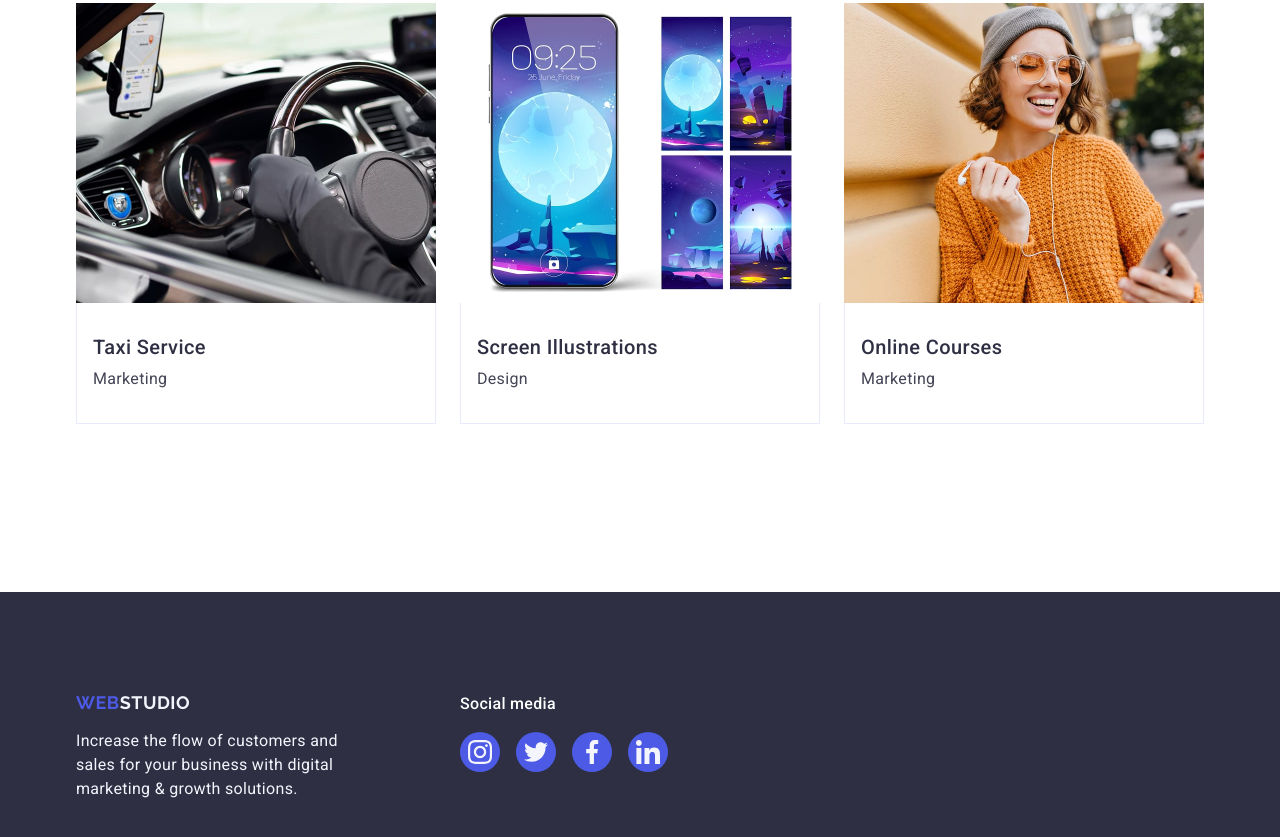
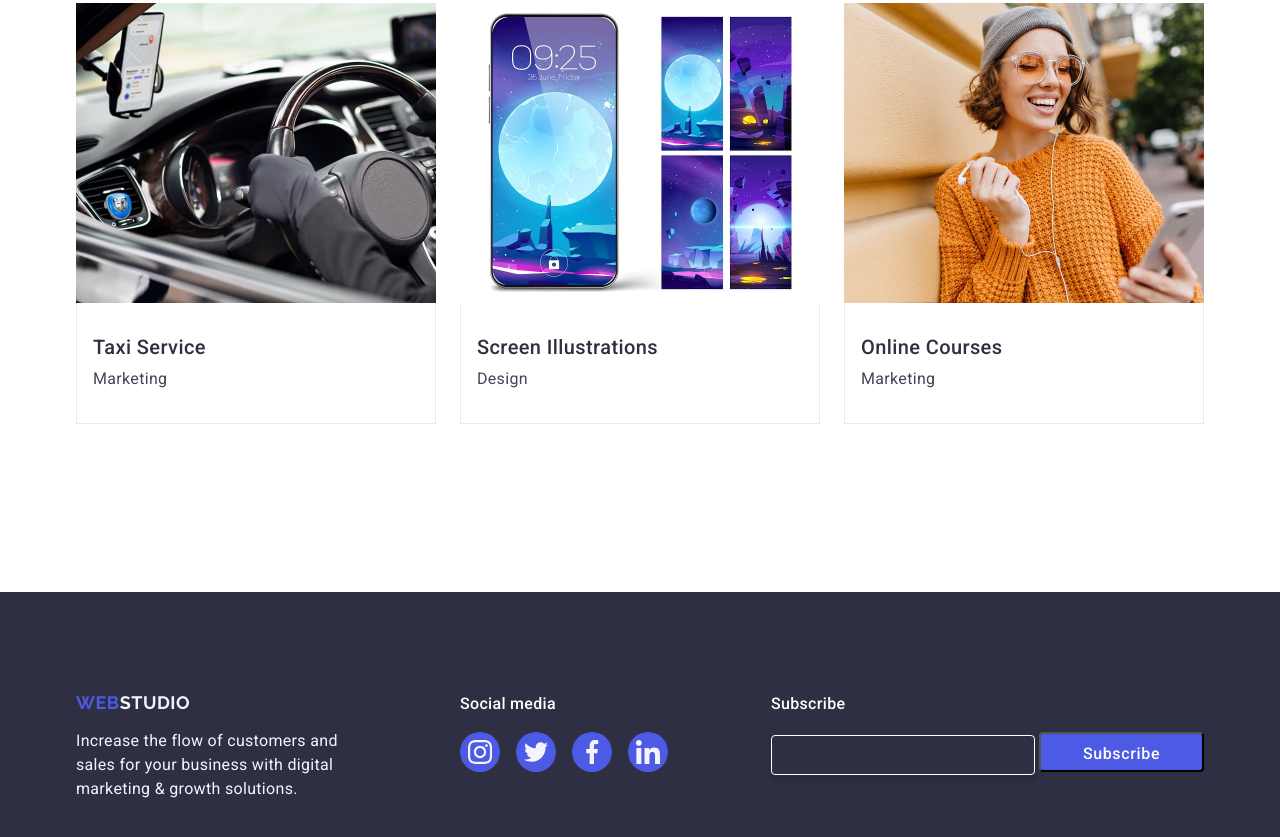
Before and after one commit to Andross-s/goit-markup-hw-05, a plain HTML site: page index.html in a window 1280 px wide. Shown: the part 2663-3500 px from the top of the page. Drawn offline with nearby package versions, Linux system fonts and the light colour scheme.

Commit message:
start form

```diff
--- a/css/styles.css
+++ b/css/styles.css
@@ -553,3 +553,52 @@ img {
 .footer-svg-icon {
   fill: #f4f4fd;
 }
+
+/* Subscribe Form */
+
+.subscribe-form {
+}
+.subscribe-title {
+  font-weight: 500;
+  font-size: 16px;
+
+  /* line-height: 24px; */
+  line-height: 150%;
+  letter-spacing: 0.02em;
+  color: #fff;
+  margin-bottom: 16px;
+}
+
+.form-input {
+  font-family: inherit;
+  font-weight: 400;
+  font-size: 12px;
+  /* line-height: 24px; */
+  line-height: 200%;
+  letter-spacing: 0.04em;
+  color: #fff;
+  border: 1px solid #fff;
+  border-radius: 4px;
+  width: 264px;
+  height: 40px;
+  box-shadow: 0 4px 4px 0 rgba(0, 0, 0, 0.15);
+  background-color: transparent;
+  padding: 8px 16px;
+}
+
+.form-btn {
+  font-family: inherit;
+  font-weight: 500;
+  font-size: 16px;
+  /* line-height: 24px; */
+  line-height: 150%;
+  letter-spacing: 0.04em;
+  text-align: center;
+  color: #fff;
+  background: #4d5ae5;
+  border-radius: 4px;
+  padding: 8px 24px;
+  width: 165px;
+  height: 40px;
+  cursor: pointer;
+}
--- a/index.html
+++ b/index.html
@@ -552,8 +552,23 @@
             </li>
           </ul>
         </div>
+        <form
+          action=""
+          class="subscribe-form"
+          name="feedback_form"
+          autocomplete="off"
+          novalidate
+        >
+          <p class="subscribe-title">Subscribe</p>
+          <input
+            class="form-input"
+            type="email"
+            name="useremail"
+            id="useremail"
+          />
+          <button class="form-btn" type="submit">Subscribe</button>
+        </form>
       </div>
     </footer>
-    <form action=""></form>
   </body>
 </html>
```
